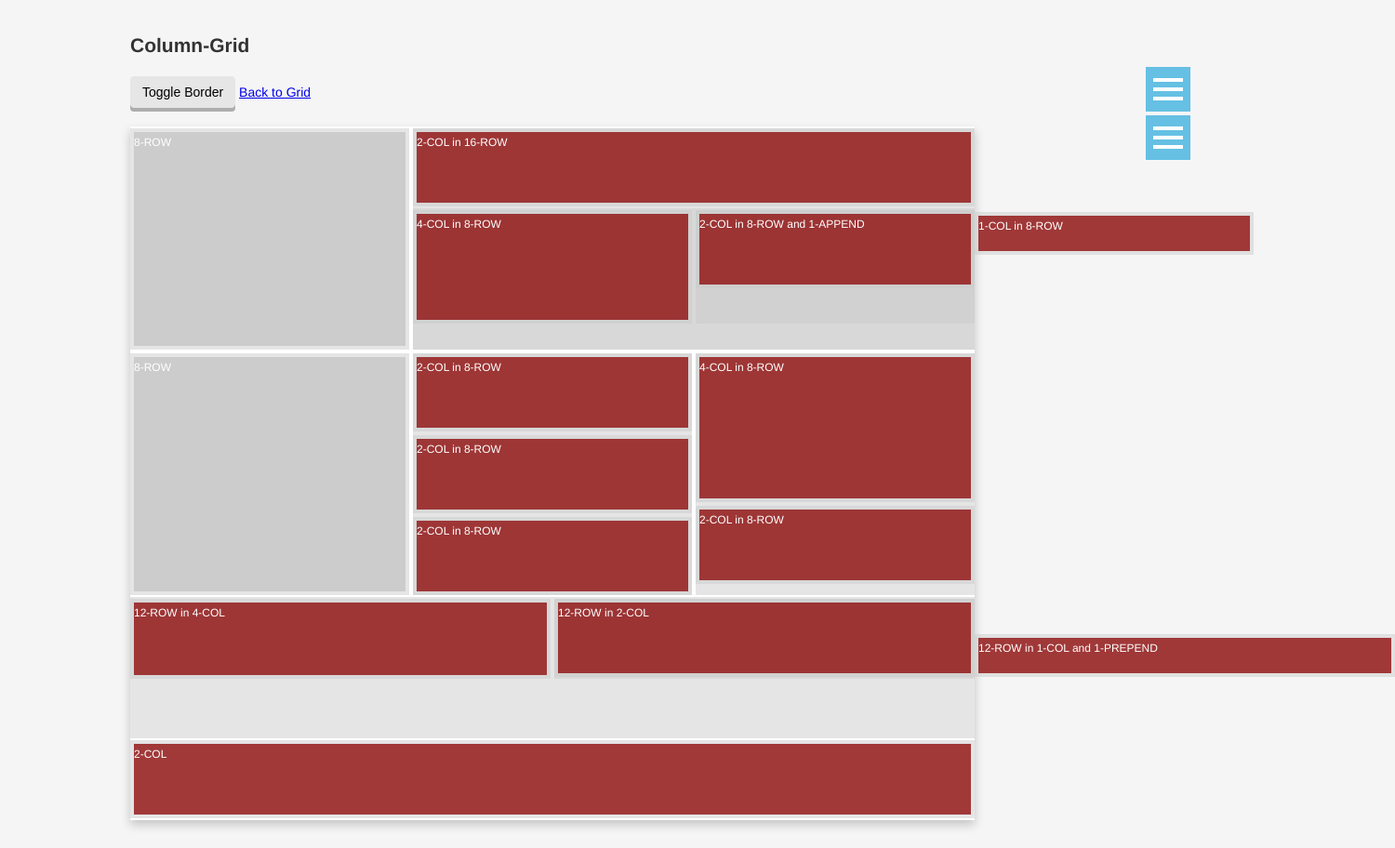
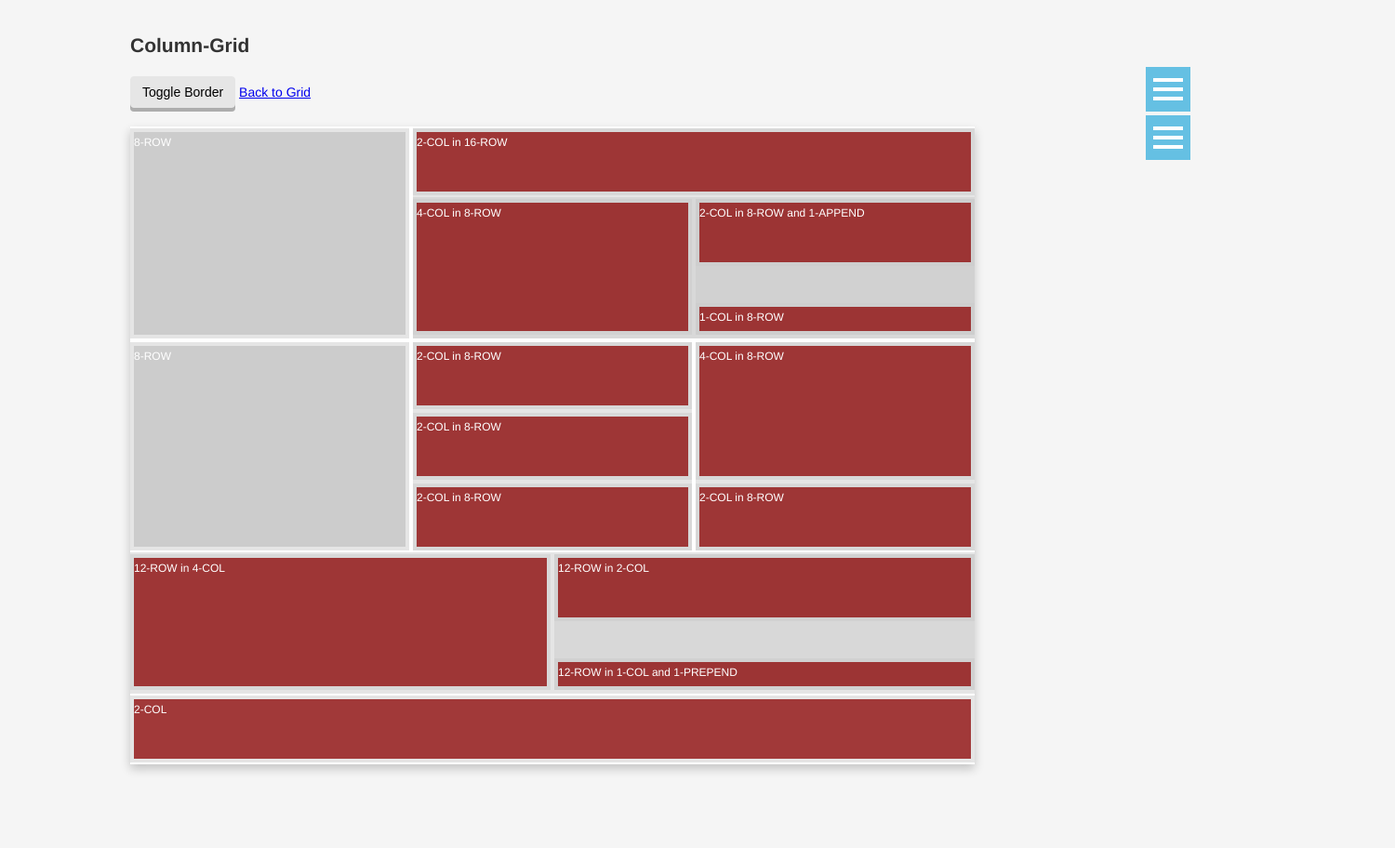
Before and after one commit to tdascoli/unigrid, a plain HTML site: page docs/column.html in a window 1280 px wide. Shown: the whole page at 93% size, 1500 px wide, since content can reach past the window. After the commit the page ends 852 px from the top, so only its background shows below. Drawn offline with nearby package versions, Linux system fonts and the light colour scheme.

Commit message:
Fix col-grid height

```diff
--- a/src/scss/grid/_grid-col.scss
+++ b/src/scss/grid/_grid-col.scss
@@ -1,6 +1,14 @@
 @mixin grid-col ($var) {
   @for $i from 1 through $var {
     .brick--col--#{$i} {
+      height: (($grid-brick-height+$grid-gutter)*$i)-(2*$grid-brick-padding-ttb)-$grid-gutter;
+      max-height: (($grid-brick-height+$grid-gutter)*$i)-(2*$grid-brick-padding-ttb)-$grid-gutter;
+      flex-basis: (($grid-brick-height+$grid-gutter)*$i)-(2*$grid-brick-padding-ttb)-$grid-gutter;
+
+      width: 100%;
+    }
+
+    .unigrid--row.brick--col--#{$i} {
       height: (($grid-brick-height+$grid-gutter)*$i);
       max-height: (($grid-brick-height+$grid-gutter)*$i);
       flex-basis: (($grid-brick-height+$grid-gutter)*$i);
```
Also changed, not shown: docs/unigrid.css, 1 other file.
